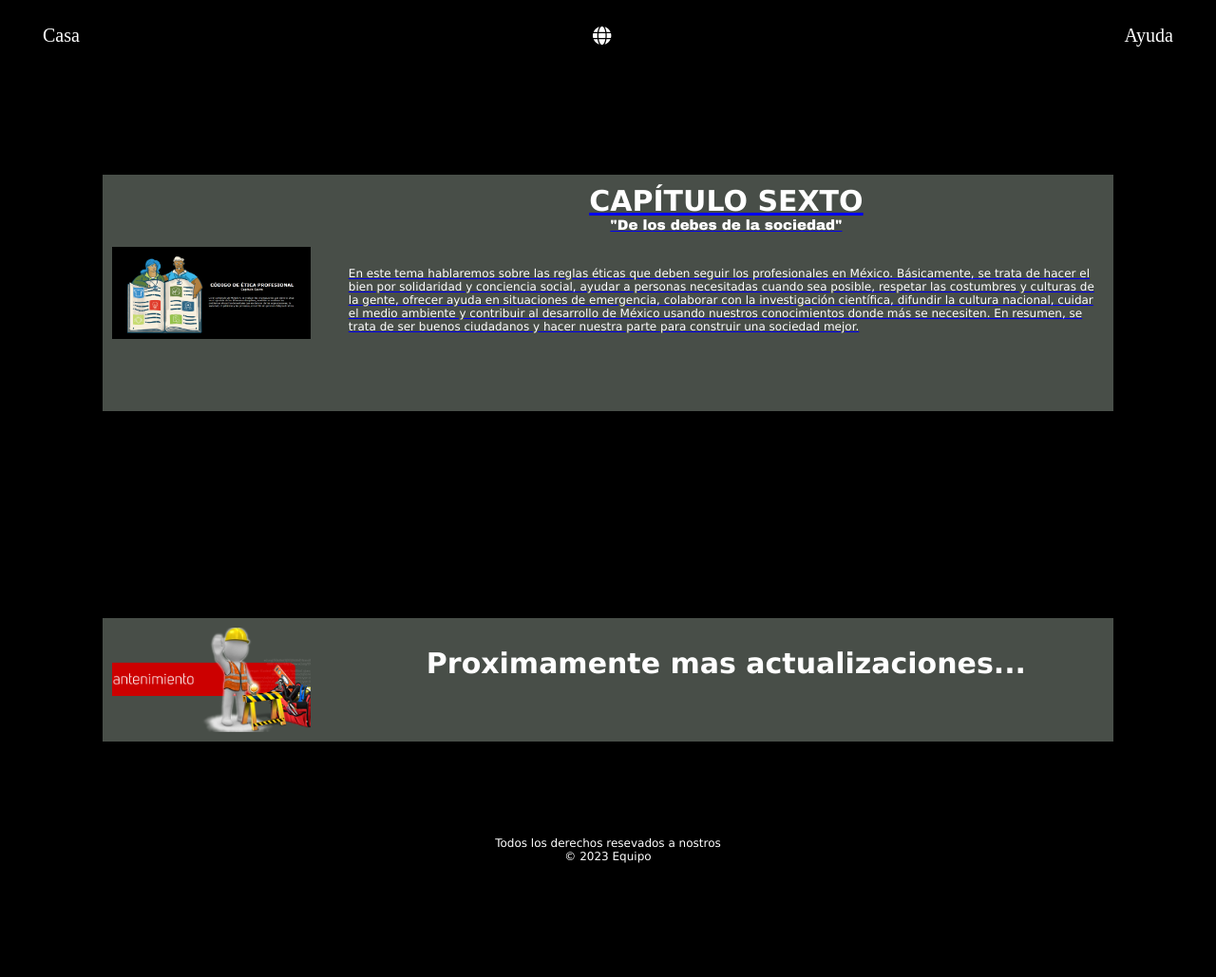
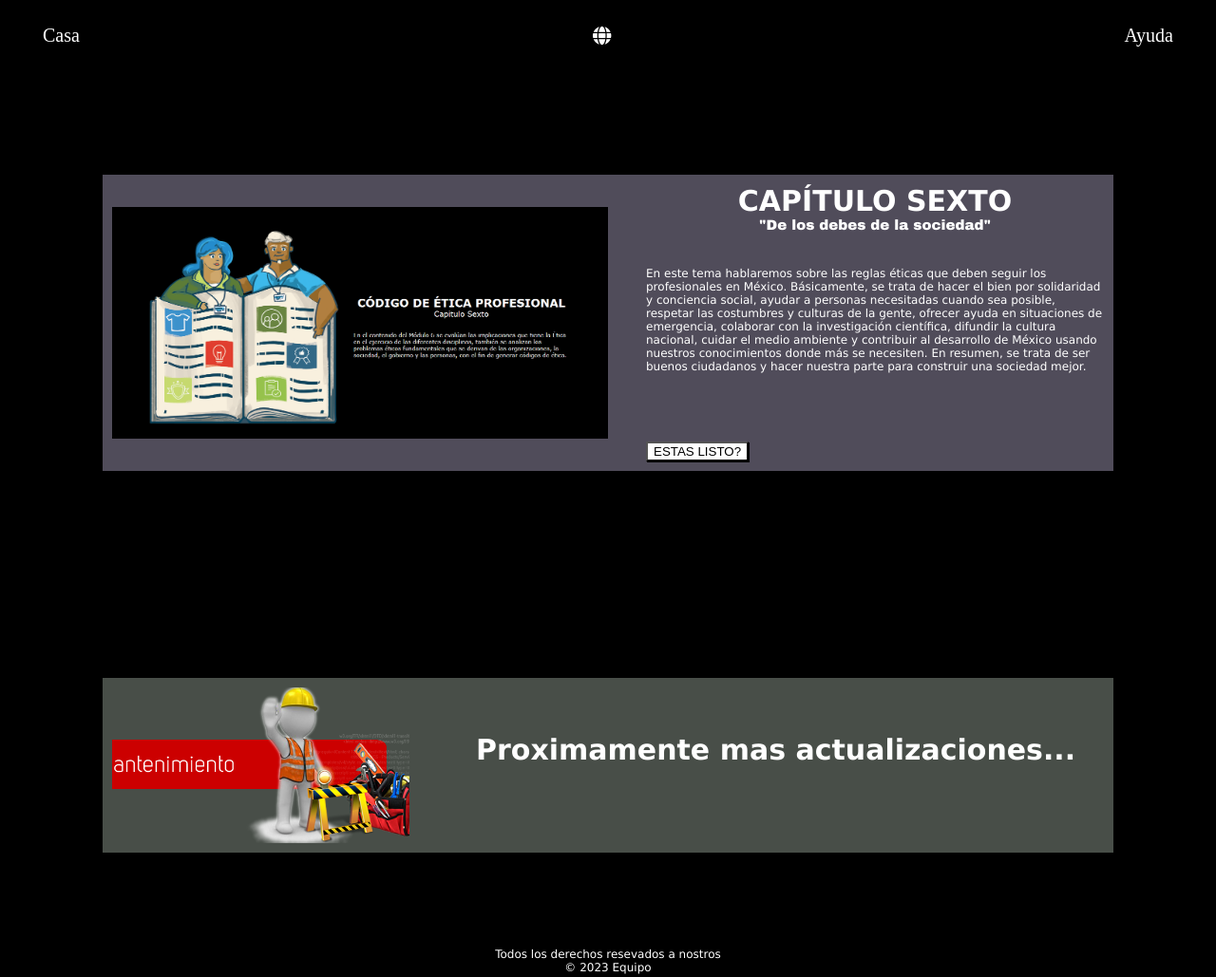
Before and after one commit to JesusPichardo15/universidad, a plain HTML site: page capitulo sexto/Segunda.html in a window 1280 px wide. Shown: the whole page at 95% size. Before the commit the page ends 917 px from the top, so only its background shows below. Drawn offline with Linux system fonts and the light colour scheme.

Commit message:
Update Segunda.html

```diff
--- a/capitulo sexto/Segunda.html
+++ b/capitulo sexto/Segunda.html
@@ -17,21 +17,29 @@
 
     <section style="background-color: rgb(0, 0, 0); padding: 100px;">
         //Primer tema
-        <a href="Capitulo Sexto.html">
-        <section style="background-color: #484e48; padding: 10px;">
+        <section style="background-color: #504c5a; padding: 10px;">
                 <div style="display:flex; justify-content:space-between; align-items: center; text-decoration: none;">
-                    <img src="Etica 14.png" alt="Etica" style="width:20%; height:20%;">
+                    <img src="Etica 14.png" alt="Etica" style="width:50%; height:50%;">
                     <div style="display: block;">
                     <h1 class="custom-title2">CAPÍTULO SEXTO</h1>
                     <p class="custom-text11">"De los debes de la sociedad"</p>
                     <br>
                     </br>
-                    <p class="custom-text12">En este tema hablaremos sobre las reglas éticas que deben seguir los profesionales en México. Básicamente, se trata de hacer el bien por solidaridad y conciencia social, ayudar a personas necesitadas cuando sea posible, respetar las costumbres y culturas de la gente, ofrecer ayuda en situaciones de emergencia, colaborar con la investigación científica, difundir la cultura nacional, cuidar el medio ambiente y contribuir al desarrollo de México usando nuestros conocimientos donde más se necesiten. En resumen, se trata de ser buenos ciudadanos y hacer nuestra parte para construir una sociedad mejor.</p>
+                    <p class="custom-text12">En este tema hablaremos sobre las reglas éticas
+                            que deben seguir los profesionales en México. Básicamente, se trata de hacer el bien por
+                            solidaridad y conciencia social, ayudar a personas necesitadas cuando sea posible, respetar
+                            las costumbres y culturas de la gente, ofrecer ayuda en situaciones de emergencia, colaborar
+                            con la investigación científica, difundir la cultura nacional, cuidar el medio ambiente y contribuir
+                            al desarrollo de México usando nuestros conocimientos donde más se necesiten. En resumen, se trata de ser
+                            buenos ciudadanos y hacer nuestra parte para construir una sociedad mejor.</p>
                      <br>
                     </br>
                     <br>
                     </br>
+                    <button style="background-color: white;
+                    box-shadow: 1px 1px;" onclick="comenzar()">ESTAS LISTO?</button>
                  </div>
+
       </section>
     </a>
     </section>
@@ -43,7 +51,7 @@
         <section style="background-color: #484e48; padding: 10px;">
             <div>
                 <div style="display:flex; justify-content:space-between; align-items: center;">
-                    <img src="Mantenimiento.png" alt="Sininformacion" style="width:20%; height:20%;">
+                    <img src="Mantenimiento.png" alt="Sininformacion" style="width:30%; height:30%;">
                     <div style="display: block;">
                     <h1 class="custom-title2">Proximamente mas actualizaciones...</h1>
                     <p class="custom-text11"></p>
@@ -66,6 +74,9 @@
         function ayuda() {
             alert("Botón de ayuda");
         }
+        function comenzar(){
+            window.location.href = "Capitulo Sexto.html";
+        }
     </script>
 </body>
 </html>
```
